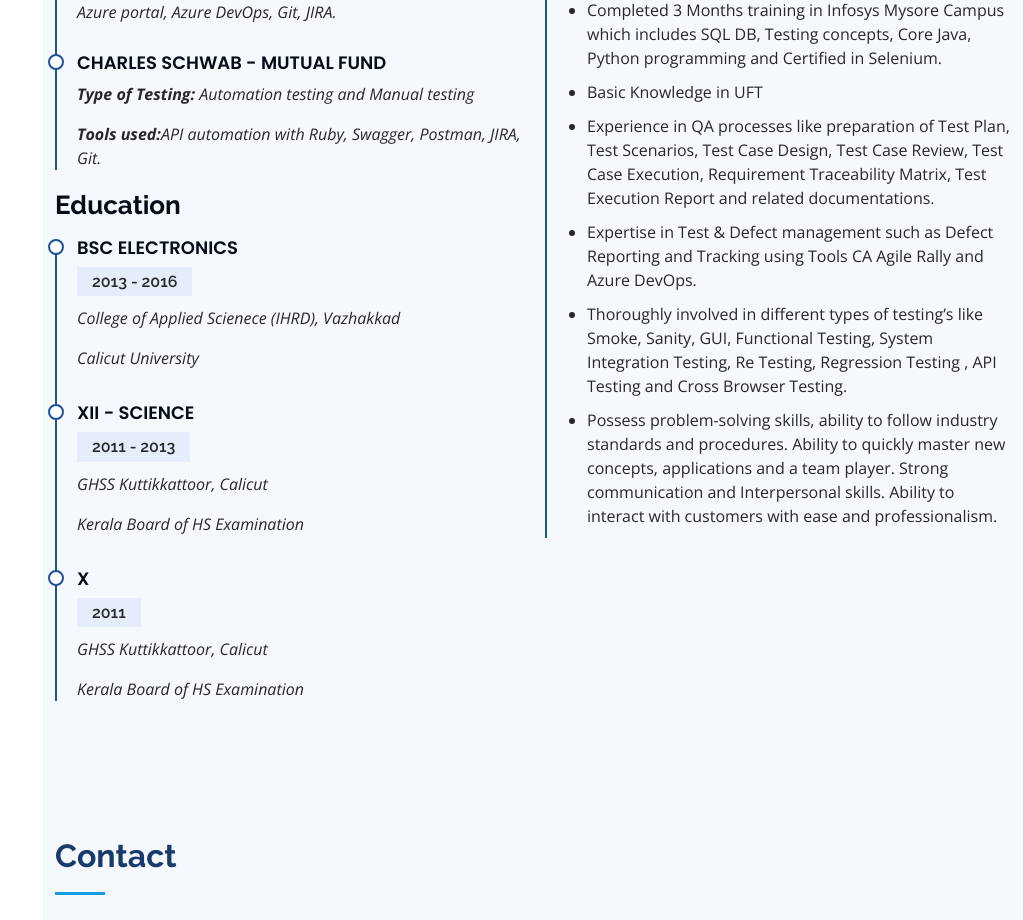
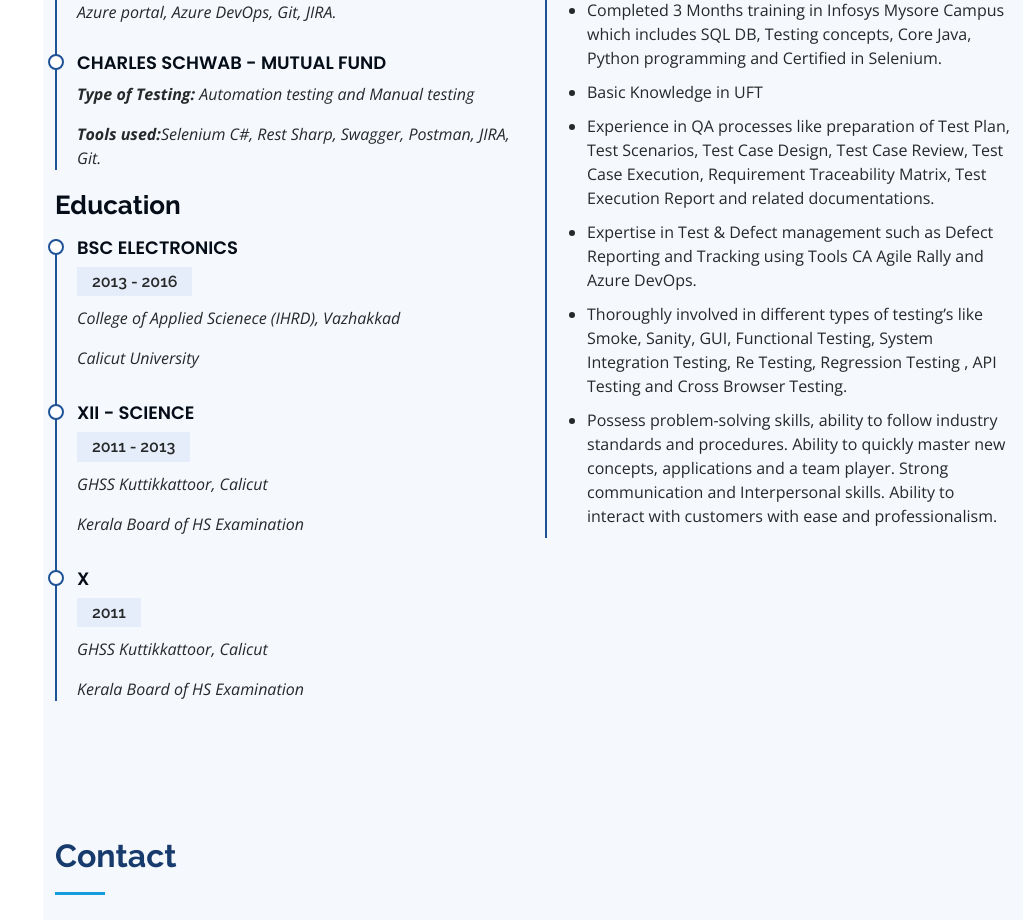
Before and after one commit to mufeedtp/mufeedtp-personal-website, a plain HTML site: page index.html in a window 1280 px wide. Shown: the part 3536-4456 px from the top of the page, without its empty margins (257-1280 px from the left). Drawn offline with nearby package versions, Linux system fonts and the light colour scheme.

Commit message:
Update index.html

```diff
--- a/index.html
+++ b/index.html
@@ -348,7 +348,7 @@
             <div class="resume-item pb-0">
               <h4>Charles Schwab - Mutual Fund</h4>
               <p><em><b>Type of Testing:</b> Automation testing and Manual testing</em></p>
-              <p><em><b>Tools used:</b>API automation with Ruby, Swagger, Postman, JIRA, Git.</em></p>
+              <p><em><b>Tools used:</b>Selenium C#, Rest Sharp, Swagger, Postman, JIRA, Git.</em></p>
             </div>
 
             <h3 class="resume-title">Education</h3>
```
